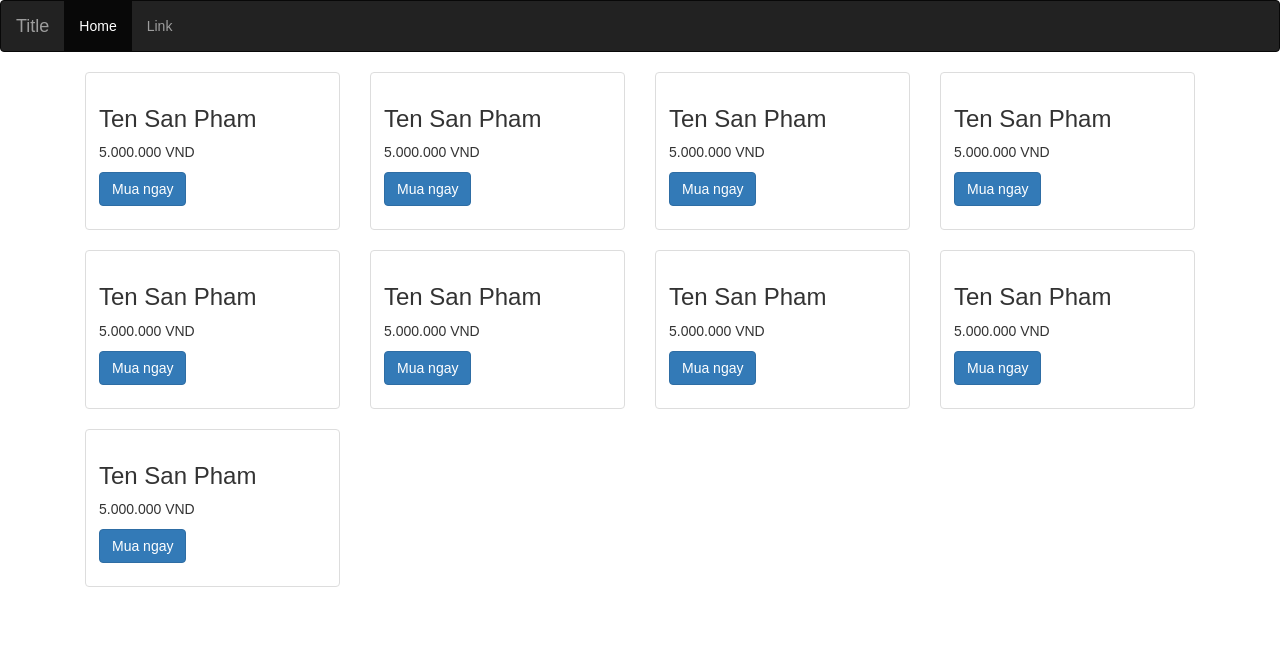
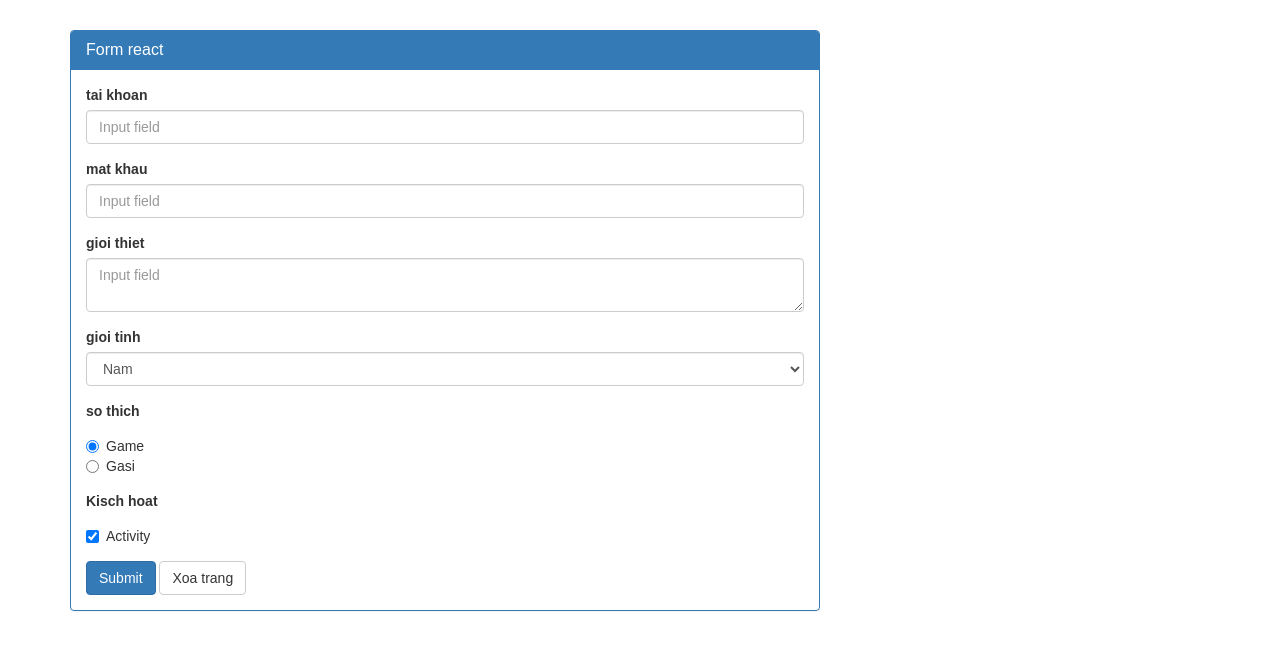
Before and after one commit to duongxuannam/web-timviec, a React (Create React App) app: page / in a window 1280 px wide. Shown: the top 650 px of the page. Built offline with nearby package versions, Linux system fonts and the light colour scheme.

Commit message:
formmmmmmmmmmmmmmmm

```diff
--- a/src/App.css
+++ b/src/App.css
@@ -26,3 +26,6 @@
   from { transform: rotate(0deg); }
   to { transform: rotate(360deg); }
 }
+.mt-30{
+  margin-top: 30px
+}
--- a/src/App.js
+++ b/src/App.js
@@ -1,36 +1,114 @@
 import React, { Component } from 'react';
 import './App.css';
-import  Product from './Component/Product/Product';
 
 class App extends Component {
+  constructor(props) {
+    super(props);
+    this.state = {
+      txtName: '',
+      txtPassword: '',
+      txtDescripton: '',
+      selectSex: '',
+      radioFavorite: 'game',
+      checkboxActivity: true
+
+    }
+    this.onHandleChange = this.onHandleChange.bind(this);
+    this.onHandleSubmit = this.onHandleSubmit.bind(this);
+
+  }
+  onHandleChange(event) {
+    const { target } = event;
+    const { name } = target;
+    const  value  = target.type === 'checkbox' ? target.checked : target.value;
+    this.setState({
+      [name]: value
+    });
+
+  }
+  onHandleSubmit(event) {
+    event.preventDefault();
+    console.log(this.state)
+  }
   render() {
     return (
       <div>
-      {/* boostrap co ban */}
-      <nav class="navbar navbar-inverse">
-        <a class="navbar-brand" >Title</a>
-        <ul class="nav navbar-nav">
-          <li class="active">
-            <a >Home</a>
-          </li>
-          <li>
-            <a >Link</a>
-          </li>
-        </ul>
-      </nav>
+        <div class="container mt-30">
+          <div class="row">
+            <div class="col-xs-8 col-sm-8 col-md-8 col-lg-8">
+              <div class="panel panel-primary">
+                <div class="panel-heading">
+                  <h3 class="panel-title">Form react</h3>
+                </div>
+                <div class="panel-body">
+                  <form onSubmit={this.onHandleSubmit}>
+                    <div class="form-group">
+                      <label >tai khoan</label>
+                      <input type="text" class="form-control" name='txtName' placeholder="Input field" onChange={this.onHandleChange} />
+                    </div>
+                    <div class="form-group">
+                      <label >mat khau</label>
+                      <input type="text" class="form-control" name='txtPassword' placeholder="Input field" onChange={this.onHandleChange} />
+                    </div>
+                    <div class="form-group">
+                      <label >gioi thiet</label>
+                      <textarea type="text" class="form-control" name='txtDescripton' placeholder="Input field" onChange={this.onHandleChange} />
+                    </div>
+                    <div class="form-group">
+                      <label >gioi tinh</label>
 
-      <div class="container">
+                      <select name="selectSex" class="form-control" value= {this.state.selectSex} onChange={this.onHandleChange}>
+                        <option value='Nam'>Nam</option>
+                        <option value='Nu'>Nu</option>
+                      </select>
 
-        <div class="row">
-          <div class="col-xs-12 col-sm-12 col-md-12 col-lg-12">
-            <Product/>
-            <Product/> <Product/> <Product/> <Product/> <Product/> <Product/> <Product/> <Product/>
+                    </div>
+                    <div class="form-group">
+                      <label >so thich</label>
+
+
+                      <div class="radio">
+                        <label>
+                          <input type="radio" name="radioFavorite" value="game" checked={this.state.radioFavorite === 'game'} onChange={this.onHandleChange}/>
+                          Game
+                        </label>
+                        <br/>
+                        <label>
+                          <input type="radio" name="radioFavorite"  value="gai" checked={this.state.radioFavorite === 'gai'}  onChange={this.onHandleChange}/>
+                          Gasi
+                        </label>
+                      </div>
+
+
+                    </div>
+                    <div class="form-group">
+                      <label >Kisch hoat</label>
+
+
+                    <div class="checkbox">
+                      <label>
+                        <input type="checkbox" value={true} name='checkboxActivity' onChange={this.onHandleChange} checked={this.state.checkboxActivity === true} />
+                        Activity
+                      </label>
+
+
+                    </div>
+
+
+
+                    </div>
+                    <button type="submit" class="btn btn-primary">Submit</button>&nbsp;
+                  <button type="reset" class="btn btn-default">Xoa trang </button>
+
+                  </form>
+                </div>
+              </div>
+            </div>
           </div>
+
         </div>
 
       </div>
-
-       </div>
     );
   }
 }
--- a/src/Component/Product/Product.js
+++ /dev/null
@@ -1,26 +0,0 @@
-import React, { Component } from 'react';
-
-class Product extends Component {
-    render() {
-        return (
-            <div>
-                <div class="col-xs-3 col-sm-3 col-md-3 col-lg-3">
-                    <div class="thumbnail">
-                        <img  alt=""/>
-                        <div class="caption">
-                            <h3>Ten San Pham</h3>
-                            <p>
-                               5.000.000 VND
-                            </p>
-                            <p>
-                                <a href="" class="btn btn-primary">Mua ngay</a>
-                            </p>
-                        </div>
-                    </div>
-                </div>
-
-                </div>
-        );
-    }
-}
-export default Product;
```
Also changed, not shown: src/Component/Header/Header.js (deleted, +0 -21 lines).
